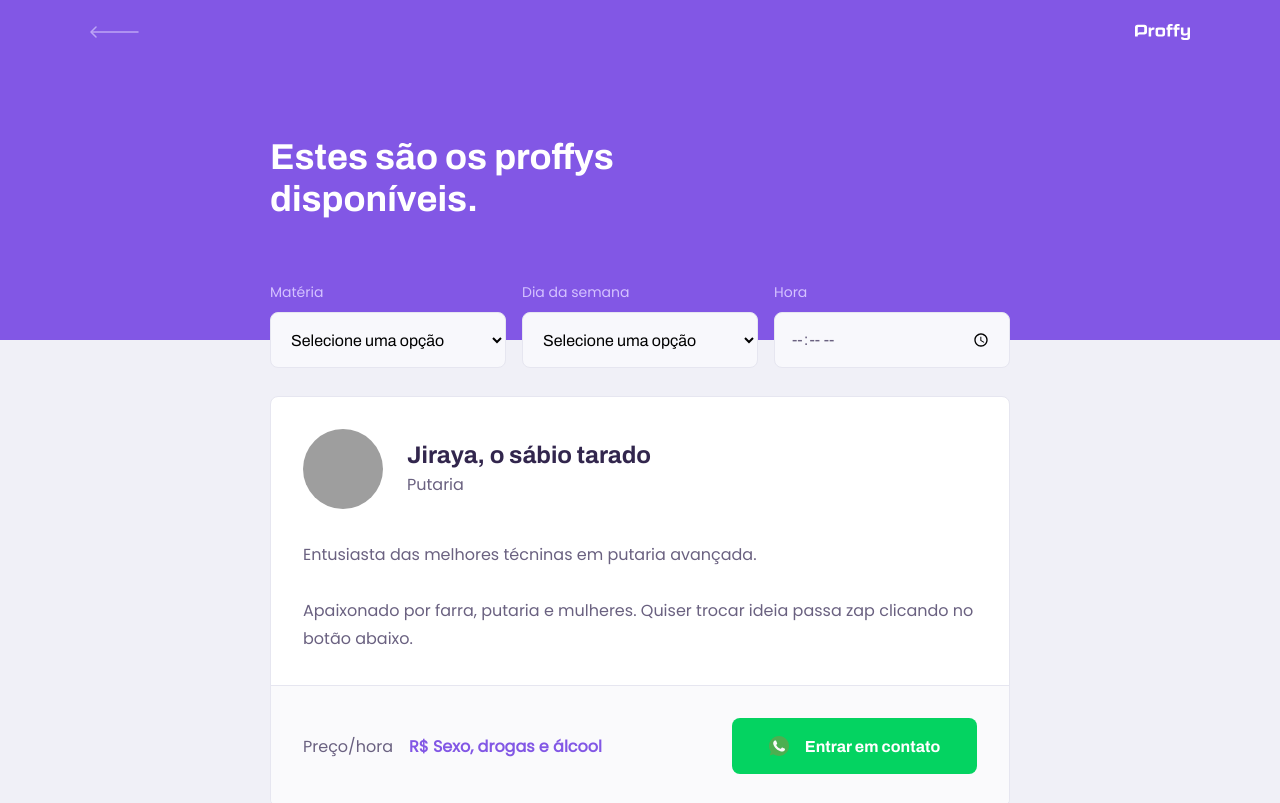
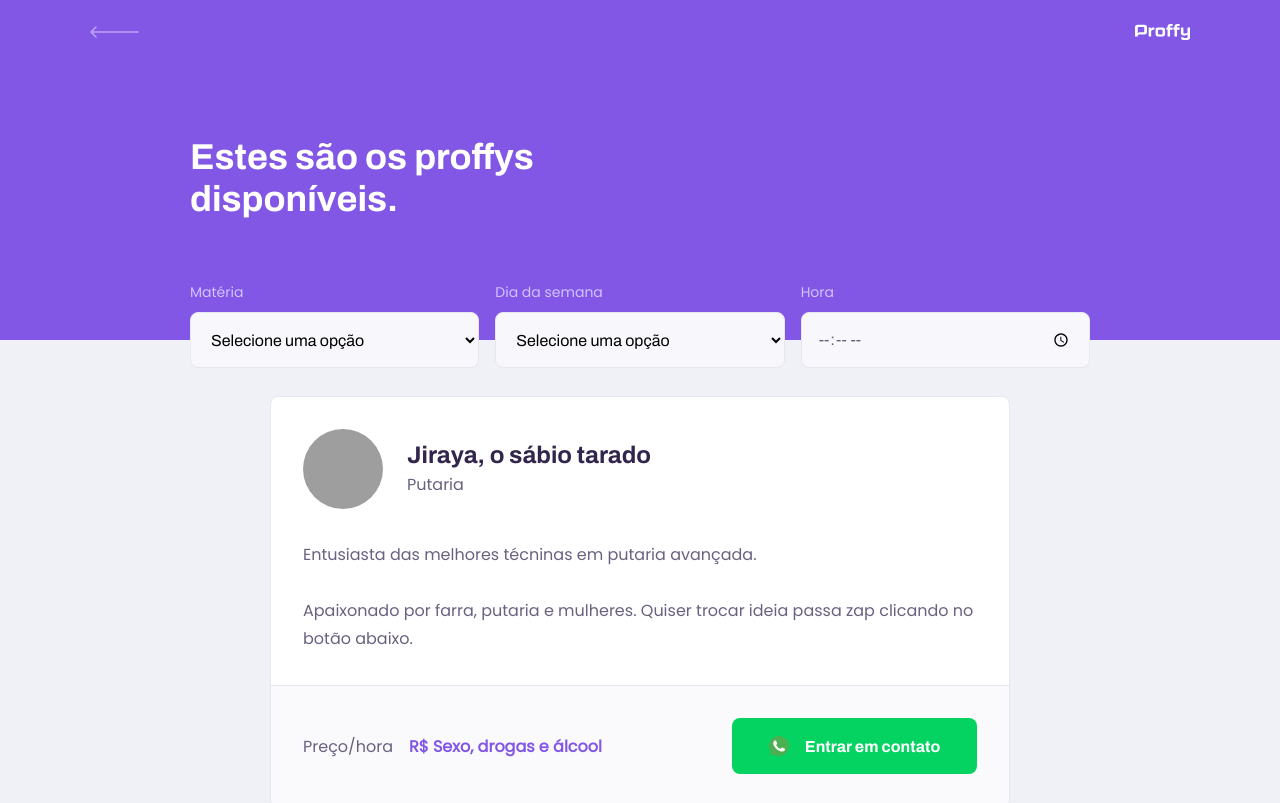
Before and after one commit to arthurmdros/Proffy-Web, a React (Create React App) app: page /study in a window 1280 px wide. Shown: the top 803 px of the page. Built offline with nearby package versions, Linux system fonts and the light colour scheme; grey boxes are pictures that could not be loaded.

Commit message:
Atualizando max-width do componente de cabeçalho

```diff
--- a/src/components/PagHeader/styles.css
+++ b/src/components/PagHeader/styles.css
@@ -61,7 +61,7 @@
 
     .page-header .header-content {
         flex: 1;
-        max-width: 740px;
+        max-width: 900px;
         margin: 0 auto;
         padding-bottom: 48px;
         display: flex;
```
